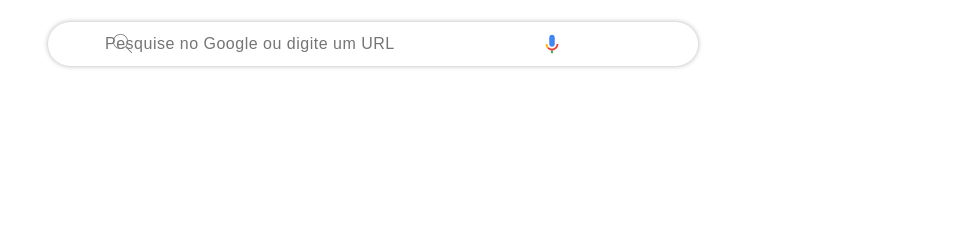
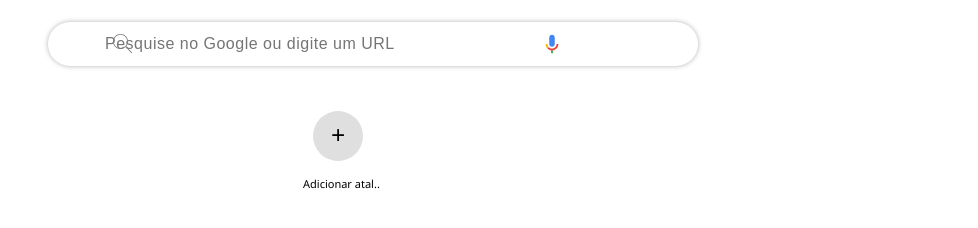
Before and after one commit to DanielMendesdoAmaral/projeto-googlehome-html5, a plain HTML site: page index.html in a window 1280 px wide. Shown: the part 278-506 px from the top of the page, without its empty margins (302-1280 px from the left). Drawn offline with Linux system fonts and the light colour scheme.

Commit message:
Seção de atalhos pronta

```diff
--- a/_css/style.css
+++ b/_css/style.css
@@ -128,3 +128,46 @@ section#container-search-bar img.mic {
     top: 311px;
     right: 415px;
 }
+
+article#add-shortcut {
+    margin-top: -25px;
+    padding: 40px;
+}
+
+div#circle-gray-shortcut {
+    width: 50px;
+    height: 50px;
+    background-color: #dfdfdf;
+    border-radius: 100%;
+    margin: auto;
+    display: table;
+}
+
+div#table-element-shortcut {
+    display: table-cell;
+    text-align: center;
+    vertical-align: middle;
+    font-size: 25px;
+    font-weight: bolder;
+}
+
+section#shortcut {
+    width: 112px;
+    height: 90px;
+    margin: auto;
+    margin-top: 30px;
+    background-color: white;
+    display: table;
+}
+
+section#shortcut:hover {
+    background-color: #efefef;
+}
+
+section#shortcut p {
+    font-family: 'Segoe UI', Tahoma, Geneva, Verdana, sans-serif;
+    font-size: 11px;
+    position: relative;
+    bottom: 25px;
+    left: 30px;
+}
--- a/index.html
+++ b/index.html
@@ -40,6 +40,16 @@
             <img src="_images/search.svg" alt="Lupa simbolizando um campo de pesquisa." class="search">
             <img src="_images/mic.svg" alt="Ícone representando a pesquisa por áudio." class="mic">
         </section>
+        <section id="shortcut">
+            <article id="add-shortcut">
+                <div id="circle-gray-shortcut">
+                    <div id="table-element-shortcut">
+                        <span class="add">+</span>
+                    </div>
+                </div>
+            </article>
+            <p>Adicionar atal..</p>
+        </section>
     </main>
 </body>
 </html>
```
